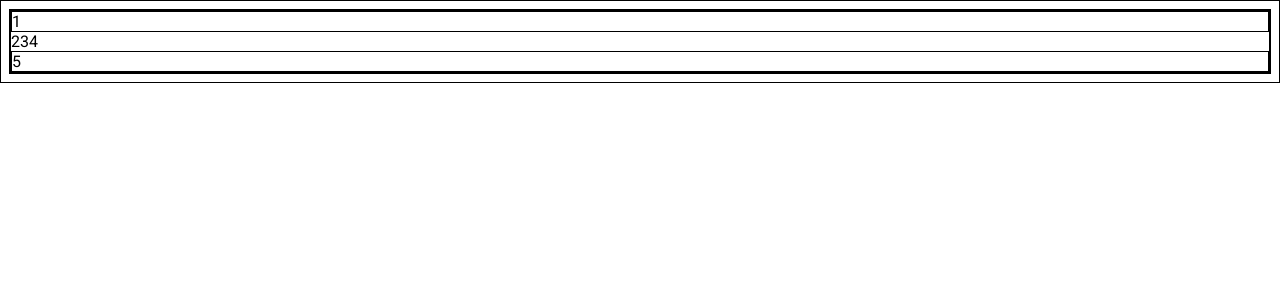
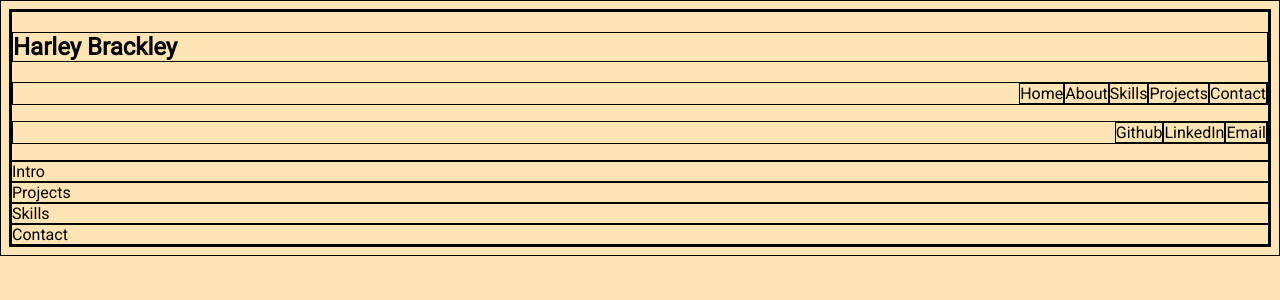
Before and after one commit to harleybrackley/HarleyBrackleyPortfolio, a React (Vite) app: page / in a window 1280 px wide. Shown: the top 300 px of the page. Built offline with nearby package versions, Linux system fonts and the light colour scheme.

Commit message:
header component start

```diff
--- a/src/App.css
+++ b/src/App.css
@@ -1,6 +1,7 @@
 * {
   font-family: "Roboto", sans-serif;
   border: solid 1px black;
+  background-color: moccasin;
 }
 
 /*
--- a/src/App.jsx
+++ b/src/App.jsx
@@ -1,13 +1,14 @@
 import "./App.css";
+import Header from "./Components/Header";
 
 function App() {
   return (
     <>
-      <header>1</header>
-      <>2</>
-      <>3</>
-      <>4</>
-      <footer>5</footer>
+      <Header />
+      <div>Intro</div>
+      <div>Projects</div>
+      <div>Skills</div>
+      <footer>Contact</footer>
     </>
   );
 }
--- /dev/null
+++ b/src/Components/Header.css
@@ -0,0 +1,7 @@
+.nav-bar,
+.link-bar {
+  list-style: none;
+  text-decoration: none;
+  display: flex;
+  justify-content: flex-end;
+}
--- /dev/null
+++ b/src/Components/Header.jsx
@@ -0,0 +1,21 @@
+import "./Header.css";
+
+export default function Header() {
+  return (
+    <section>
+      <h1>Harley Brackley</h1>
+      <ul className="nav-bar">
+        <li>Home</li>
+        <li>About</li>
+        <li>Skills</li>
+        <li>Projects</li>
+        <li>Contact</li>
+      </ul>
+      <ul className="link-bar">
+        <li>Github</li>
+        <li>LinkedIn</li>
+        <li>Email</li>
+      </ul>
+    </section>
+  );
+}
```
